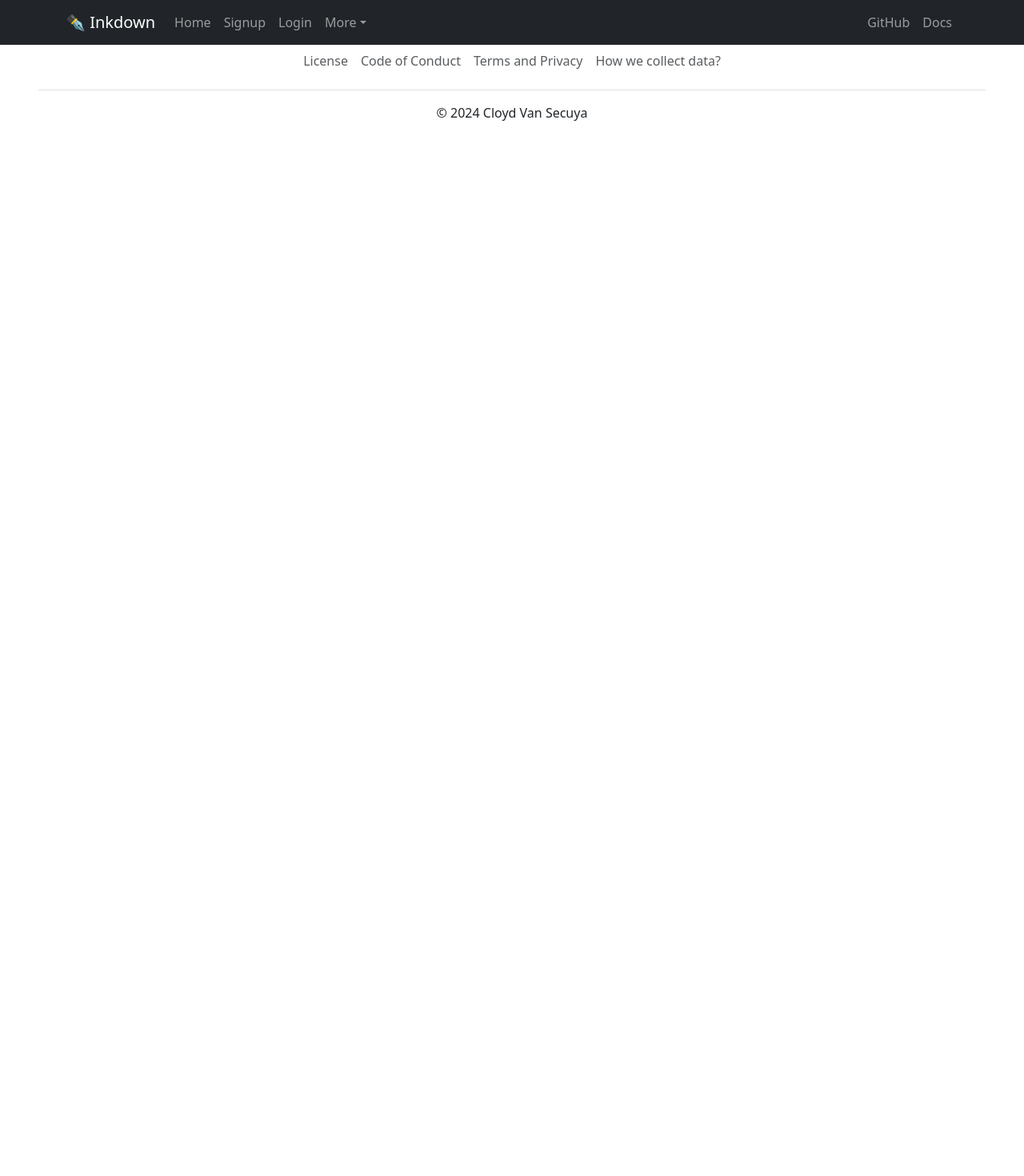
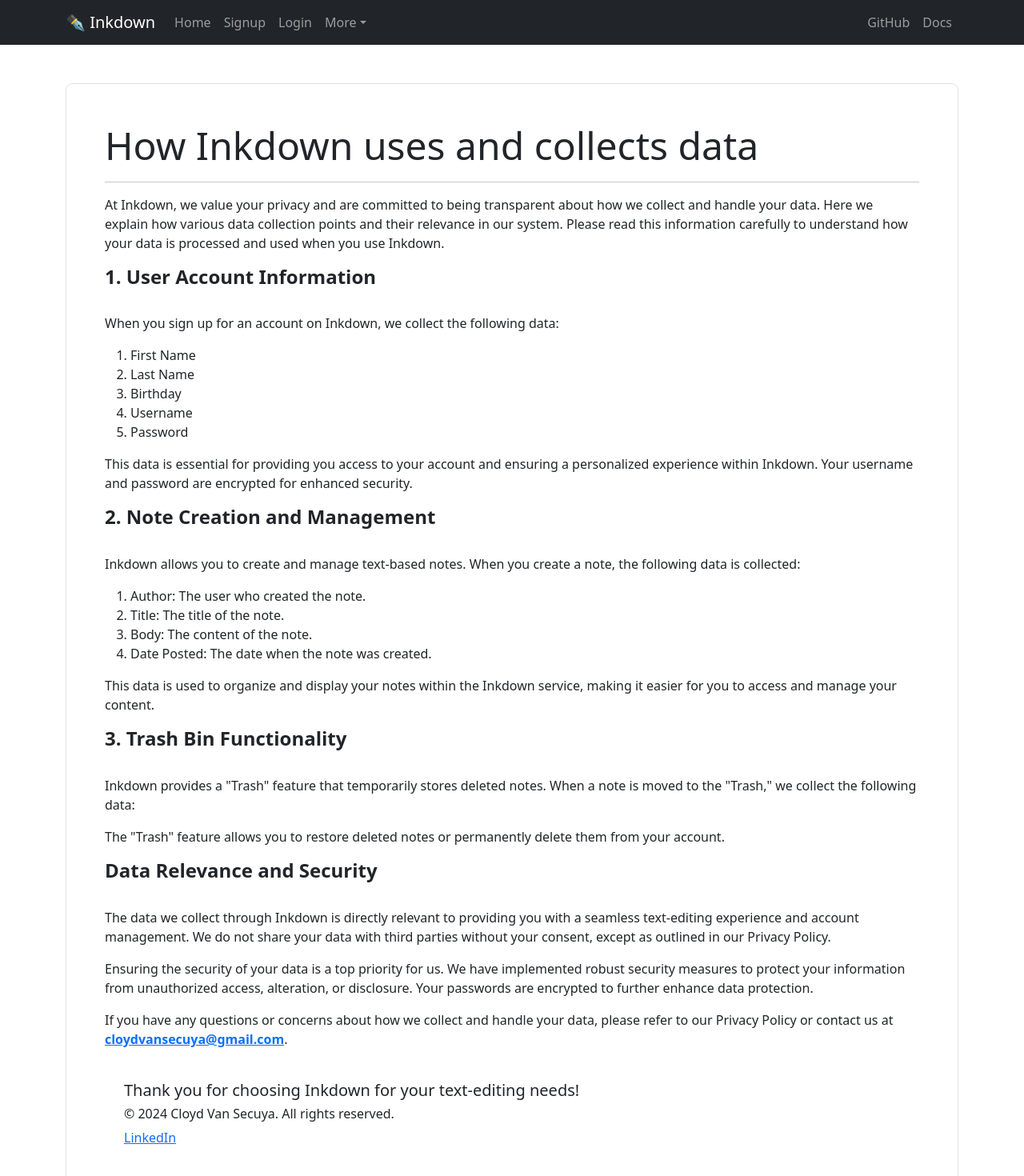
Before and after one commit to Ciezo/demo-react-app, a React (Create React App) app: page /data-collection in a window 1280 px wide. Shown: the top 1470 px of the page at 80% size. Before the commit the page ends 800 px from the top, so only its background shows below. Built offline with nearby package versions, Linux system fonts and the light colour scheme.

Commit message:
Data collection page finished

```diff
--- a/src/App.js
+++ b/src/App.js
@@ -10,6 +10,7 @@
 import TermsAndPrivacy from "./pages/TermsAndPrivacy";
 import CodeOfConduct from "./pages/CodeOfConduct";
 import Contribute from "./pages/Contribute";
+import DataCollection from "./pages/DataCollection";
 
 function App() {
   return (
@@ -24,6 +25,7 @@
           <Route path="/terms-and-privacy" Component={TermsAndPrivacy} />
           <Route path="/code-of-conduct" Component={CodeOfConduct} />
           <Route path="/contribute" Component={Contribute} />
+          <Route path="/data-collection" Component={DataCollection} />
         </Routes>
         <Footer />
       </div>
--- /dev/null
+++ b/src/components/DataCollectionCard.js
@@ -0,0 +1,113 @@
+import React from "react";
+
+function DataCollectionCard() {
+  return (
+    <>
+      <div className="p-4 p-md-5 border rounded-3 mb-5">
+        <h2 class="display-5">How Inkdown uses and collects data</h2>
+        <hr />
+        <p>
+          At Inkdown, we value your privacy and are committed to being
+          transparent about how we collect and handle your data. Here we explain
+          how various data collection points and their relevance in our system.
+          Please read this information carefully to understand how your data is
+          processed and used when you use Inkdown.
+          <br />
+        </p>
+        <p>
+          <h4>
+            <b>1. User Account Information</b>
+          </h4>
+          <br />
+          <p>
+            When you sign up for an account on Inkdown, we collect the following
+            data:
+          </p>
+          <ol>
+            <li>First Name</li>
+            <li>Last Name</li>
+            <li>Birthday</li>
+            <li>Username</li>
+            <li>Password</li>
+          </ol>
+          <p>
+            This data is essential for providing you access to your account and
+            ensuring a personalized experience within Inkdown. Your username and
+            password are encrypted for enhanced security.
+          </p>
+        </p>
+        <p>
+          <h4>
+            <b>2. Note Creation and Management</b>
+          </h4>
+          <br />
+          <p>
+            Inkdown allows you to create and manage text-based notes. When you
+            create a note, the following data is collected:
+          </p>
+          <ol>
+            <li>Author: The user who created the note.</li>
+            <li>Title: The title of the note.</li>
+            <li>Body: The content of the note.</li>
+            <li>Date Posted: The date when the note was created.</li>
+          </ol>
+          <p>
+            This data is used to organize and display your notes within the
+            Inkdown service, making it easier for you to access and manage your
+            content.
+          </p>
+        </p>
+        <p>
+          <h4>
+            <b>3. Trash Bin Functionality</b>
+          </h4>
+          <br />
+          <p>
+            Inkdown provides a "Trash" feature that temporarily stores deleted
+            notes. When a note is moved to the "Trash," we collect the following
+            data:
+          </p>
+          <p>
+            The "Trash" feature allows you to restore deleted notes or
+            permanently delete them from your account.
+          </p>
+        </p>
+        <p>
+          <h4>
+            <b>Data Relevance and Security</b>
+          </h4>
+          <br />
+          <p>
+            The data we collect through Inkdown is directly relevant to
+            providing you with a seamless text-editing experience and account
+            management. We do not share your data with third parties without
+            your consent, except as outlined in our Privacy Policy.
+          </p>
+          <p>
+            Ensuring the security of your data is a top priority for us. We have
+            implemented robust security measures to protect your information
+            from unauthorized access, alteration, or disclosure. Your passwords
+            are encrypted to further enhance data protection.
+          </p>
+          <p>
+            If you have any questions or concerns about how we collect and
+            handle your data, please refer to our Privacy Policy or contact us
+            at{" "}
+            <a href="mailto:cloydvansecuya@gmail.com">
+              <b>cloydvansecuya@gmail.com</b>
+            </a>
+            .
+          </p>
+        </p>
+        <br />
+        <div class="px-4 mx-0 mb-5">
+          <h5>Thank you for choosing Inkdown for your text-editing needs!</h5>
+          <h6>&copy; 2024 Cloyd Van Secuya. All rights reserved.</h6>
+          <a href="https://www.linkedin.com/in/cloydvansecuya/">LinkedIn</a>
+        </div>
+      </div>
+    </>
+  );
+}
+
+export default DataCollectionCard;
--- /dev/null
+++ b/src/pages/DataCollection.js
@@ -0,0 +1,14 @@
+import React from "react";
+import DataCollectionCard from "../components/DataCollectionCard";
+
+function DataCollection() {
+  return (
+    <>
+      <div className="container-sm mx-auto pt-5">
+        <DataCollectionCard />
+      </div>
+    </>
+  );
+}
+
+export default DataCollection;
```
Also changed, not shown: 1 other file (tests, documents, lock files or other folders).
